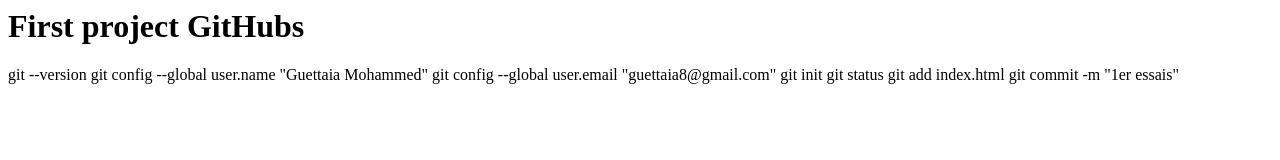
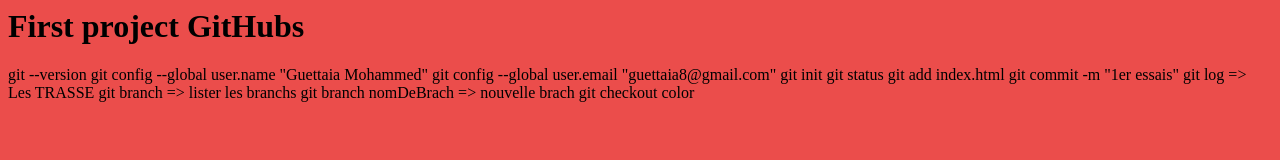
Before and after one commit to GuettaiaMohammed/FirstTry, a plain HTML site: page index.html in a window 1280 px wide. Drawn offline with Linux system fonts and the light colour scheme.

Commit message:
ajouter le backgroundColor

```diff
--- a/index.html
+++ b/index.html
@@ -2,7 +2,7 @@
 <head>
 	<title>First project GitHub</title>
 </head>
-<body>
+<body style="background-color:#eb4d4b">
 	<h1>First project GitHubs</h1>
 
 	git --version
@@ -12,6 +12,12 @@
 	git status
 	git add index.html
 	git commit -m "1er essais"
+	git log => Les TRASSE
+	git branch => lister les branchs
+	git branch nomDeBrach => nouvelle brach
+	git checkout color
+			<!--Switched to branch 'color'
+			M       index.html!		-->
 
 
 </body>
```
